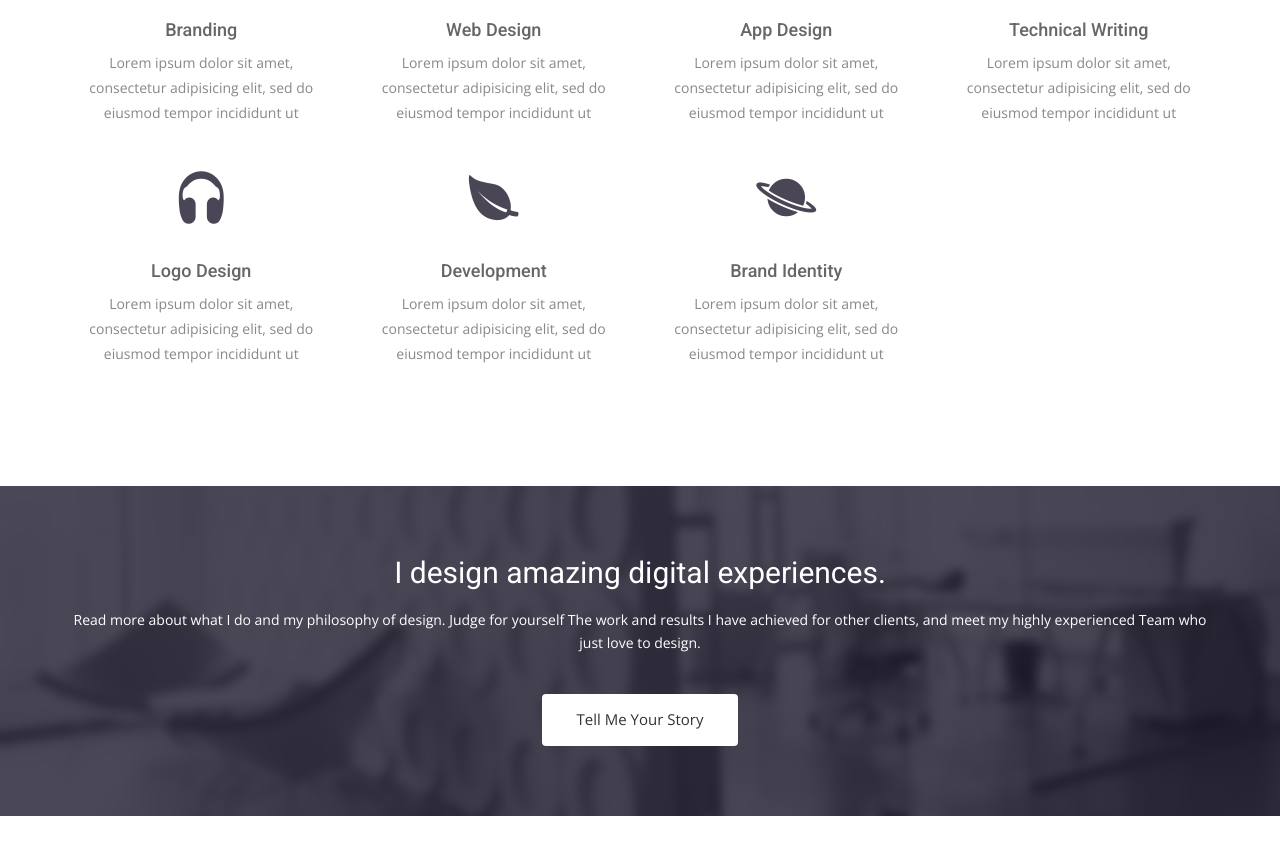
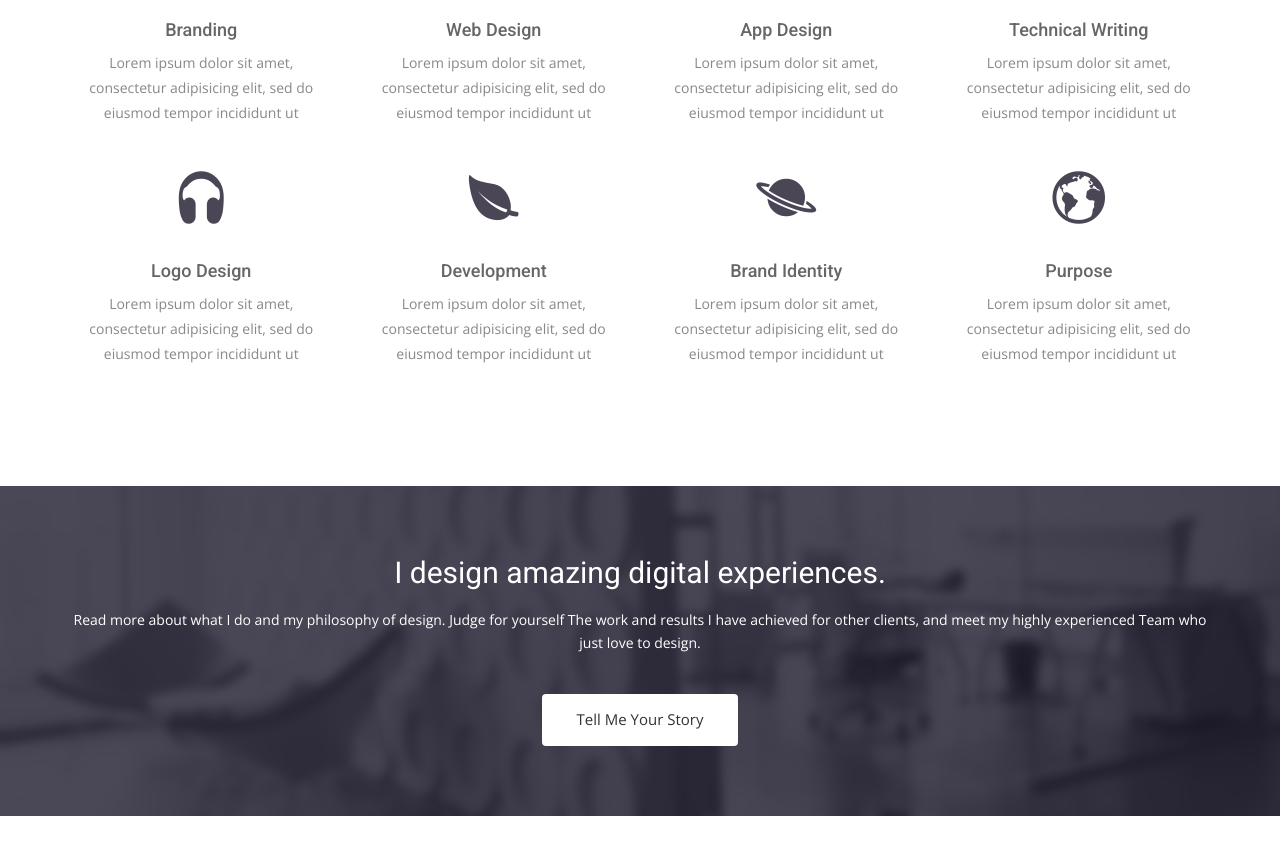
Before and after one commit to Kingslayyerr/Kingslayyerr.github.io, a Jekyll site: the page built from index.html, in a window 1280 px wide and 900 px high, scrolled down 2566 px. Shown: the top 855 px of the window. Built offline with Jekyll 4.4.1, drawn with Linux system fonts in a browser that asks for light colours; nearby versions of some CDN libraries; some web fonts are replaced.

Commit message:
updated portfolio

```diff
--- a/index.html
+++ b/index.html
@@ -112,12 +112,12 @@ permalink: /
           <p>Lorem ipsum dolor sit amet, consectetur adipisicing elit, sed do eiusmod tempor incididunt ut </p>
         </div>
       </div>
-     <!-- <div class="col-sm-6 col-md-3">
+     <div class="col-sm-6 col-md-3">
         <div class="service-item">
           <i class="ion-earth"></i>
-          <h4>Brand Identity</h4>
+          <h4>Purpose</h4>
           <p>Lorem ipsum dolor sit amet, consectetur adipisicing elit, sed do eiusmod tempor incididunt ut </p>
-        </div> -->
+        </div>
       </div>
     </div>
   </div>
```
